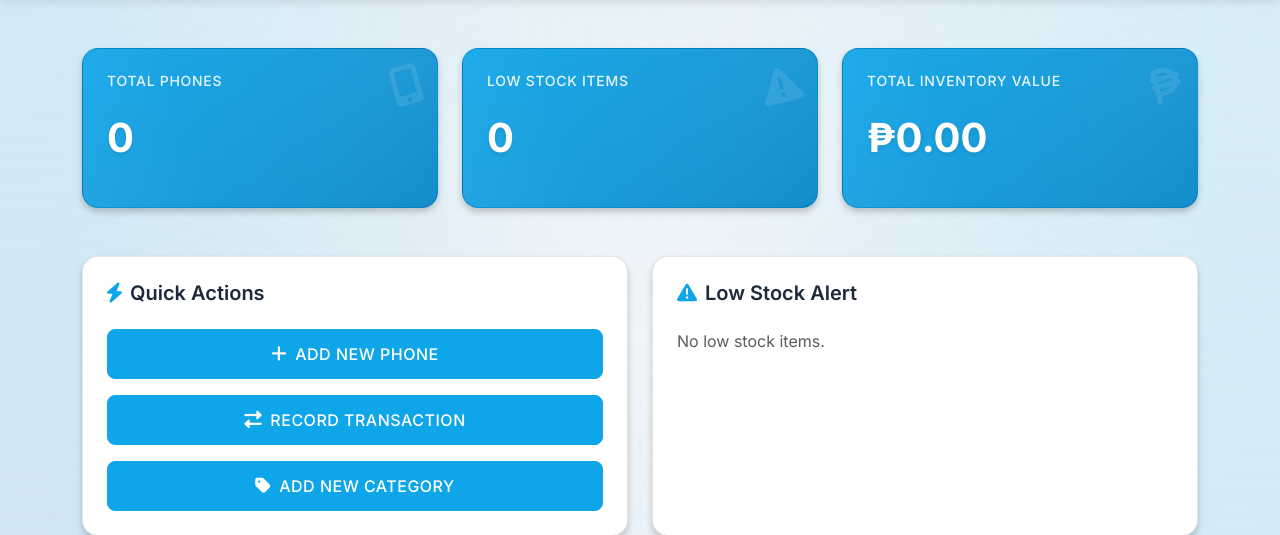
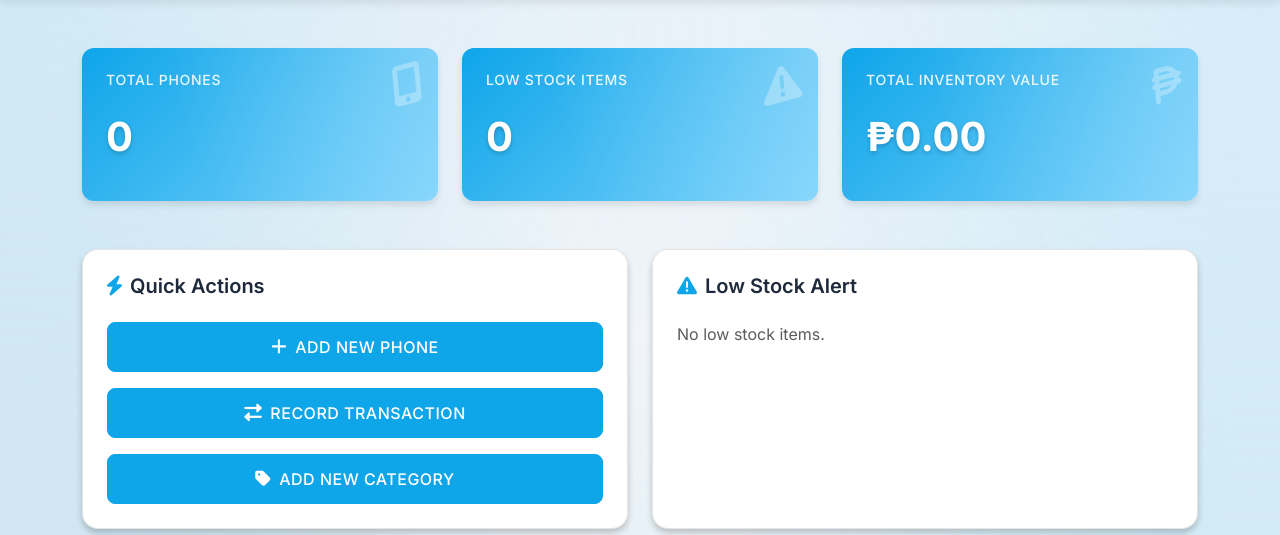
Before and after one commit to chanalvarez/PIMS, a PHP site: page /index.php in a window 1280 px wide. Shown: the part 65-600 px from the top of the page. Run offline with PHP 8.4, Linux system fonts and the light colour scheme; data that the repository does not hold is empty.

Commit message:
Update theme.css

```diff
--- a/assets/css/theme.css
+++ b/assets/css/theme.css
@@ -201,113 +201,81 @@ body::after {
 }
 
 /* Stat card styles for dashboard */
-.stat-card {
-    height: 160px; /* Fixed height for all stat cards */
-    display: flex;
-    flex-direction: column;
-    background: linear-gradient(135deg, var(--primary-color), var(--secondary-color)) !important;
-    color: white !important;
+.card.stat-card {
     position: relative;
     overflow: hidden;
+    background: linear-gradient(135deg, #0ea5e9, #7dd3fc) !important;
+    border: none !important;
+    border-radius: 0.75rem !important;
+    box-shadow: 0 4px 6px rgba(0, 0, 0, 0.1) !important;
+    transition: transform 0.3s ease, box-shadow 0.3s ease !important;
+    color: white !important;
 }
 
-.stat-card::before {
+.card.stat-card:hover {
+    transform: translateY(-5px) !important;
+    box-shadow: 0 10px 15px rgba(0, 0, 0, 0.2) !important;
+    background: linear-gradient(135deg, #0ea5e9, #7dd3fc) !important;
+}
+
+.card.stat-card::before {
     content: '';
     position: absolute;
     top: 0;
     left: 0;
     right: 0;
     bottom: 0;
-    background: linear-gradient(45deg, rgba(255,255,255,0.1), rgba(255,255,255,0));
+    background: radial-gradient(circle at top right, rgba(255,255,255,0.2), transparent 70%);
     z-index: 1;
 }
 
-.stat-card::after {
-    content: '';
-    position: absolute;
-    top: 0;
-    left: 0;
-    right: 0;
-    bottom: 0;
-    background: radial-gradient(circle at top right, rgba(255,255,255,0.1), transparent 70%);
-    z-index: 1;
+.card.stat-card .card-body {
+    display: flex;
+    flex-direction: column;
+    background: transparent !important;
 }
 
-.stat-card .card-body {
-    display: flex;
-    flex-direction: column;
-}
-
-.stat-card .card-title {
+.card.stat-card .card-title {
     font-size: 0.875rem;
     text-transform: uppercase;
     letter-spacing: 0.05em;
     opacity: 0.9;
     position: relative;
     z-index: 2;
+    color: white !important;
 }
 
-.stat-card .display-4 {
+.card.stat-card .display-4 {
     font-size: 2.5rem;
     font-weight: 700;
     margin: 1rem 0;
     position: relative;
     z-index: 2;
-    text-shadow: 0 2px 4px rgba(0,0,0,0.1);
+    text-shadow: 0 2px 4px rgba(0,0,0,0.2);
     white-space: nowrap;
     overflow: hidden;
     text-overflow: ellipsis;
+    color: white !important;
 }
 
-.stat-card i {
+.card.stat-card i {
     position: absolute;
     right: 1rem;
     top: 1rem;
     font-size: 2.5rem;
-    opacity: 0.1;
+    opacity: 0.3;
     z-index: 1;
-    transform: rotate(-15deg);
-    transition: transform 0.3s ease;
+    transform: rotate(-15deg) skewX(-10deg);
+    transition: transform 0.3s ease, opacity 0.3s ease;
+    color: white !important;
 }
 
-.stat-card:hover i {
-    transform: rotate(0deg) scale(1.1);
+.card.stat-card:hover i {
+    transform: rotate(0deg) skewX(0deg) scale(1.1) !important;
+    opacity: 0.5 !important;
 }
 
-/* Form styles */
-.form-control, .form-select {
-    background-color: var(--card-background);
-    border: 1px solid rgba(255, 255, 255, 0.1);
-    color: var(--text-primary);
-    padding: 0.75rem 1rem;
-    border-radius: 0.5rem;
-}
 
-.form-control:focus, .form-select:focus {
-    background-color: var(--card-background);
-    color: var(--text-primary);
-    border-color: var(--primary-color);
-    box-shadow: 0 0 0 0.25rem rgba(14, 165, 233, 0.25);
-}
-
-/* Table styles */
-.table {
-    color: var(--text-primary);
-}
-
-.table thead th {
-    border-bottom: 2px solid rgba(255, 255, 255, 0.1);
-    color: var(--text-secondary);
-    font-weight: 600;
-    text-transform: uppercase;
-    font-size: 0.75rem;
-    letter-spacing: 0.05em;
-}
-
-.table tbody td {
-    border-bottom: 1px solid rgba(255, 255, 255, 0.05);
-    vertical-align: middle;
-}
 
 /* Pagination */
 .pagination .page-link {
@@ -367,241 +335,7 @@ body::after {
     color: white;
 }
 
-/* Update text colors for light mode navbar */
-:root[data-theme="light"] .navbar-brand,
-:root[data-theme="light"] .navbar .nav-link,
-:root[data-theme="light"] .navbar .theme-toggle {
-    color: white;
-}
 
-:root[data-theme="light"] .navbar .nav-link:hover,
-:root[data-theme="light"] .navbar .nav-link.active,
-:root[data-theme="light"] .navbar .theme-toggle:hover {
-    background-color: rgba(255, 255, 255, 0.2);
-    color: white;
-}
-
-/* Remove the incorrect styling at the bottom of the file */
-.navbar-brand {
-    color: var(--text-primary);
-    font-weight: 600;
-    display: flex;
-    align-items: center;
-}
-
-.navbar-brand i {
-    margin-right: 0.5rem;
-    color: var(--primary-color);
-}
-
-.nav-link {
-    color: var(--text-secondary);
-    font-weight: 500;
-    padding: 0.5rem 1rem;
-    border-radius: 0.5rem;
-    transition: all 0.2s ease;
-    display: flex;
-    align-items: center;
-}
-
-.nav-link i {
-    margin-right: 0.5rem;
-}
-
-.nav-link:hover, .nav-link.active {
-    color: var(--primary-color);
-    background-color: rgba(14, 165, 233, 0.1);
-}
-
-.theme-toggle {
-    background: none;
-    border: none;
-    color: var(--text-secondary);
-    display: flex;
-    align-items: center;
-    cursor: pointer;
-    padding: 0.5rem 1rem;
-    border-radius: 0.5rem;
-    transition: all 0.2s ease;
-}
-
-.theme-toggle:hover {
-    color: var(--primary-color);
-    background-color: rgba(14, 165, 233, 0.1);
-}
-
-.theme-toggle i {
-    margin-right: 0.5rem;
-}
-
-.card {
-    border: none;
-    border-radius: 1rem;
-    box-shadow: 0 4px 6px rgba(0,0,0,0.2);
-    transition: all 0.3s ease;
-    overflow: hidden;
-    border: 1px solid rgba(255, 255, 255, 0.1);
-    color: var(--text-primary);
-}
-
-/* Dark mode card */
-:root[data-theme="dark"] .card {
-    background: rgba(30, 41, 59, 0.95);
-    backdrop-filter: blur(10px);
-    border: 1px solid rgba(255, 255, 255, 0.1);
-}
-
-/* Light mode card */
-:root[data-theme="light"] .card {
-    background: #ffffff;
-    border: 1px solid rgba(0, 0, 0, 0.1);
-}
-
-.card:hover {
-    transform: translateY(-5px);
-    box-shadow: 0 8px 15px rgba(0,0,0,0.1);
-}
-
-.card-body {
-    padding: 1.5rem;
-}
-
-.btn {
-    padding: 0.75rem 1.5rem;
-    border-radius: 0.5rem;
-    font-weight: 500;
-    transition: all 0.2s ease;
-    text-transform: uppercase;
-    letter-spacing: 0.5px;
-    display: flex;
-    align-items: center;
-    justify-content: center;
-}
-
-.btn i {
-    margin-right: 0.5rem;
-    font-size: 1.1rem;
-}
-
-.btn-primary {
-    background-color: var(--primary-color);
-    border-color: var(--primary-color);
-}
-
-.btn-primary:hover {
-    background-color: var(--secondary-color);
-    border-color: var(--secondary-color);
-    transform: translateY(-2px);
-}
-
-/* Stat card styles for dashboard */
-.stat-card {
-    height: 160px; /* Fixed height for all stat cards */
-    display: flex;
-    flex-direction: column;
-    background: linear-gradient(135deg, var(--primary-color), var(--secondary-color)) !important;
-    color: white !important;
-    position: relative;
-    overflow: hidden;
-}
-
-.stat-card::before {
-    content: '';
-    position: absolute;
-    top: 0;
-    left: 0;
-    right: 0;
-    bottom: 0;
-    background: linear-gradient(45deg, rgba(255,255,255,0.1), rgba(255,255,255,0));
-    z-index: 1;
-}
-
-.stat-card::after {
-    content: '';
-    position: absolute;
-    top: 0;
-    left: 0;
-    right: 0;
-    bottom: 0;
-    background: radial-gradient(circle at top right, rgba(255,255,255,0.1), transparent 70%);
-    z-index: 1;
-}
-
-.stat-card .card-body {
-    display: flex;
-    flex-direction: column;
-}
-
-.stat-card .card-title {
-    font-size: 0.875rem;
-    text-transform: uppercase;
-    letter-spacing: 0.05em;
-    opacity: 0.9;
-    position: relative;
-    z-index: 2;
-}
-
-.stat-card .display-4 {
-    font-size: 2.5rem;
-    font-weight: 700;
-    margin: 1rem 0;
-    position: relative;
-    z-index: 2;
-    text-shadow: 0 2px 4px rgba(0,0,0,0.1);
-    white-space: nowrap;
-    overflow: hidden;
-    text-overflow: ellipsis;
-}
-
-.stat-card i {
-    position: absolute;
-    right: 1rem;
-    top: 1rem;
-    font-size: 2.5rem;
-    opacity: 0.1;
-    z-index: 1;
-    transform: rotate(-15deg);
-    transition: transform 0.3s ease;
-}
-
-.stat-card:hover i {
-    transform: rotate(0deg) scale(1.1);
-}
-
-/* Form styles */
-.form-control, .form-select {
-    background-color: var(--card-background);
-    border: 1px solid rgba(255, 255, 255, 0.1);
-    color: var(--text-primary);
-    padding: 0.75rem 1rem;
-    border-radius: 0.5rem;
-}
-
-.form-control:focus, .form-select:focus {
-    background-color: var(--card-background);
-    color: var(--text-primary);
-    border-color: var(--primary-color);
-    box-shadow: 0 0 0 0.25rem rgba(14, 165, 233, 0.25);
-}
-
-/* Table styles */
-.table {
-    color: var(--text-primary);
-}
-
-.table thead th {
-    border-bottom: 2px solid rgba(255, 255, 255, 0.1);
-    color: var(--text-secondary);
-    font-weight: 600;
-    text-transform: uppercase;
-    font-size: 0.75rem;
-    letter-spacing: 0.05em;
-}
-
-.table tbody td {
-    border-bottom: 1px solid rgba(255, 255, 255, 0.05);
-    vertical-align: middle;
-}
 
 /* Pagination */
 .pagination .page-link {
```
